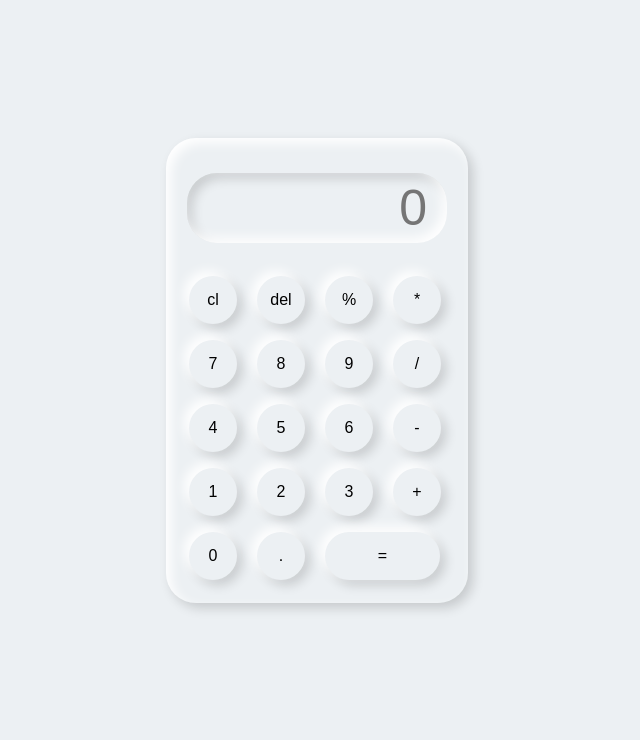
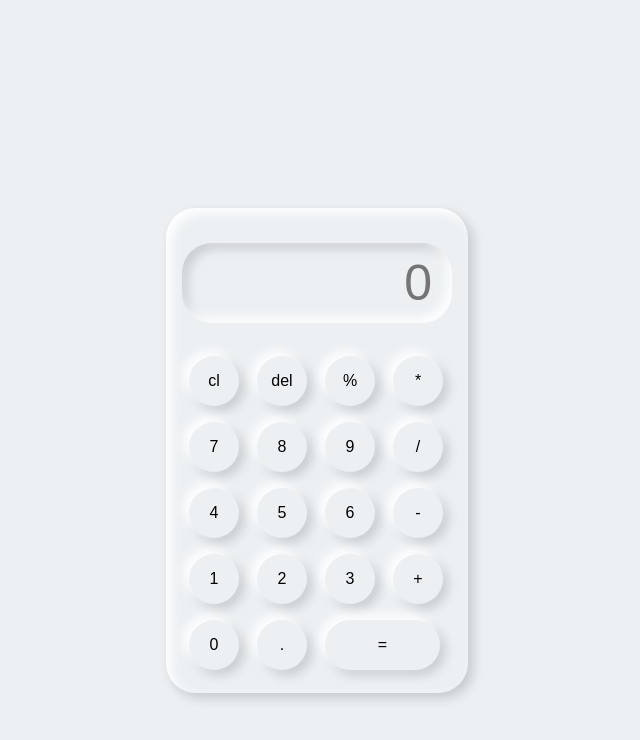
Before and after one commit to mamata171/Calculator, a plain HTML site: page index.html in a window 1280 px wide. Shown: the whole page, without its empty margins (323-963 px from the left). Drawn offline with Linux system fonts and the light colour scheme.

Commit message:
Update style.css

```diff
--- a/style.css
+++ b/style.css
@@ -11,7 +11,7 @@
 .container{
     margin-top: 50px;
     margin-bottom: 20px;
-    height: 80vh;
+    height: 100vh;
     display: flex;
     justify-content: center;
     align-items: center;
@@ -34,8 +34,8 @@
 
 input{
     grid-column: span 4;
-    height: 70px;
-    width: 260px;
+    height: 80px;
+    width: 270px;
     background-color: #ecf0f3;
     border: none;
     box-shadow: inset -5px -5px 12px #ffffff,
@@ -51,8 +51,8 @@ input{
 }
 
 button{
-    height: 48px;
-    width: 48px;
+    height: 50px;
+    width: 50px;
     background-color: #ecf0f3;
     box-shadow: -5px -5px 12px white,
                 5px 5px 12px rgba(0,0,0,0.16) ;
```
